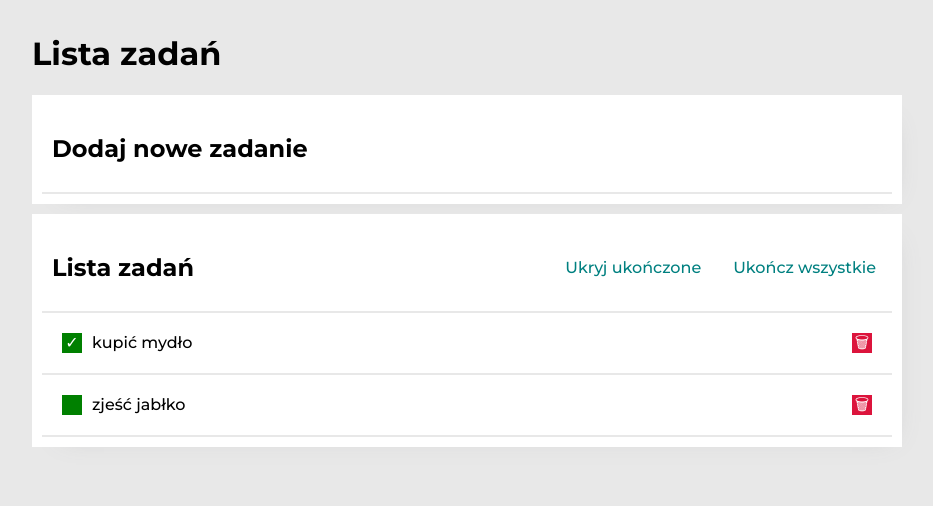
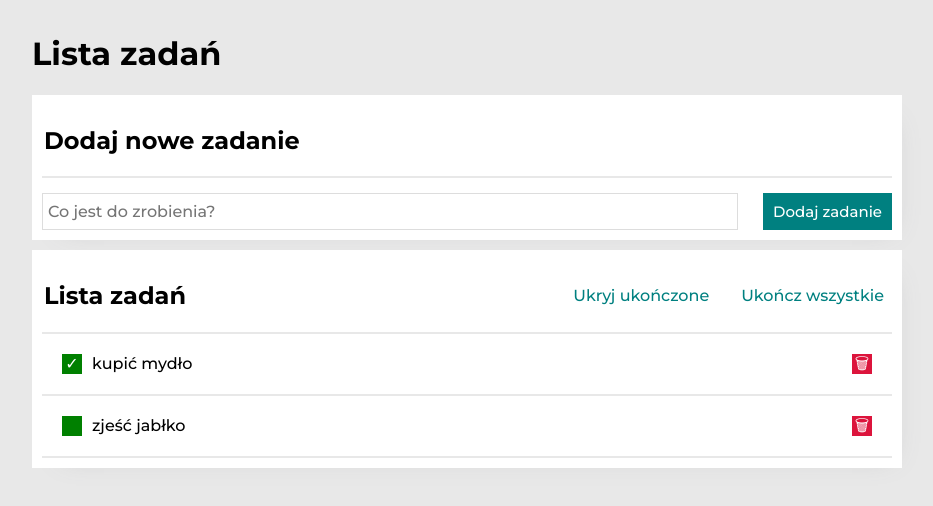
Before and after one commit to Anna-Malik/tasks-list-react, a React (Create React App) app: page / in a window 1280 px wide. Shown: the top 506 px of the page, without its empty margins (173-1106 px from the left). Built offline with nearby package versions, Linux system fonts and the light colour scheme.

Commit message:
form added, CSS updated

```diff
--- a/src/Form/index.js
+++ b/src/Form/index.js
@@ -1,11 +1,11 @@
 import React from "react";
 import "./style.css";
 
-const Form = () => {
+const Form = () => (
     <form className="form">
          <input className="form__input" placeholder="Co jest do zrobienia?"/>
     <button className="form__button">Dodaj zadanie</button>
     </form>
-}
+)
 
 export default Form;
--- a/src/Form/style.css
+++ b/src/Form/style.css
@@ -3,6 +3,7 @@
     justify-content: center;
     grid-template-columns: 1fr auto;
     grid-gap: 25px;
+    padding-top: 15px;
 }
 
 @media (max-width: 767px){
@@ -23,3 +24,11 @@ grid-template-columns: 1fr;
     color: white;
     font-size: 15px;
 }
+.form__button:hover {
+    transition: 1s;
+    transform: scale(1.1);
+    background-color: rgb(11, 171, 171);
+}
+.form__button:active {
+    background-color: hsl(180, 88%, 45%);
+}
--- a/src/Section/style.css
+++ b/src/Section/style.css
@@ -6,18 +6,6 @@
     margin: 10px auto;
     box-shadow: 10px 9px 26px -21px rgba(119, 119, 129, 0.26);
 }
-
-.section__button:hover {
-    transform: scale(1.1);
-    transition: 0.5s;
-    background-color: rgb(11, 171, 171);
-    cursor: pointer;
-}
-
-.section__button:active {
-    background-color: hsl(180, 88%, 45%);
-}
-
 .section__mainHeader {
     padding: 5px 10px 25px;
     margin: 0;
@@ -25,7 +13,7 @@
 
 }
 .section__header {
-    padding: 10px;
+    padding: 2px;
     margin: 0;
     border-bottom: solid 2px rgb(232, 232, 232);
     display: grid;
@@ -42,3 +30,13 @@
 .section__style {
     padding-top: 20px;
 }
+.section__button:hover {
+    transform: scale(1.1);
+    transition: 0.5s;
+    background-color: rgb(11, 171, 171);
+    cursor: pointer;
+}
+
+.section__button:active {
+    background-color: hsl(180, 88%, 45%);
+}
```
